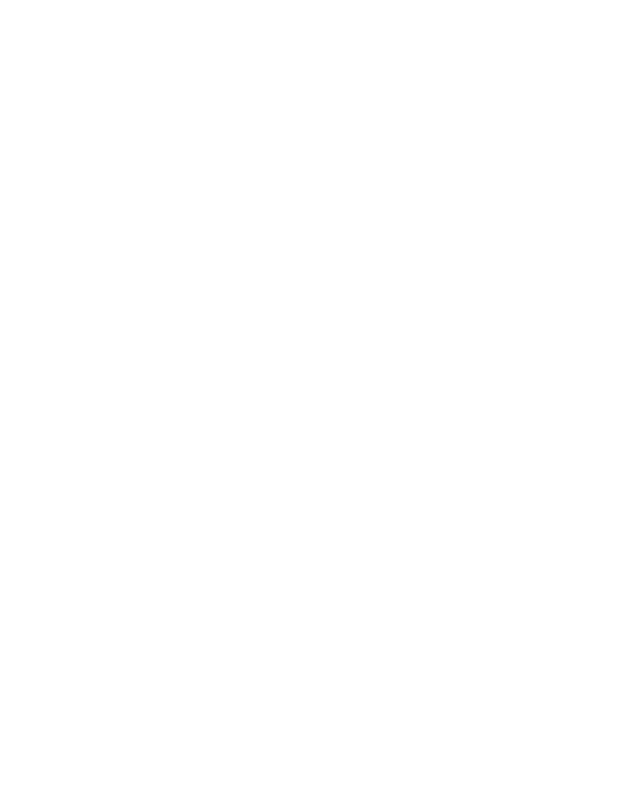
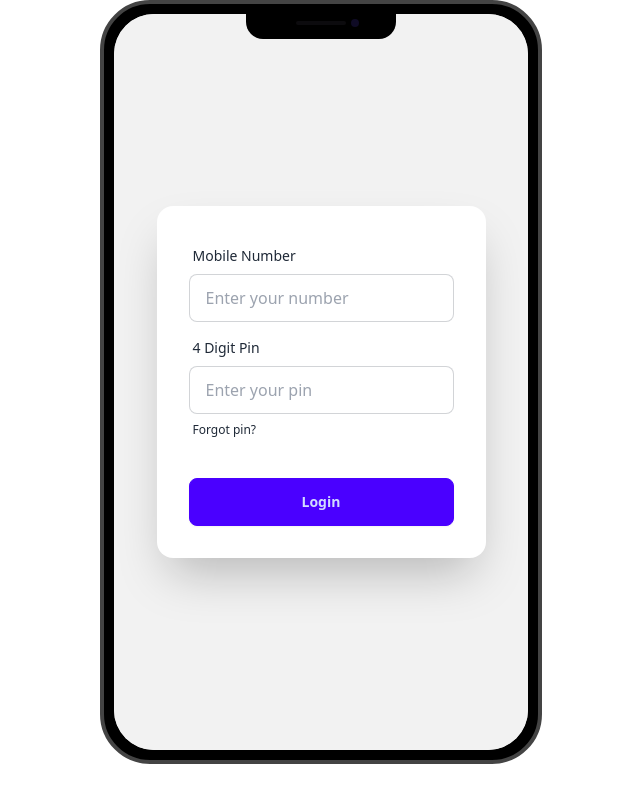
Before and after one commit to shakil200409/payoo, a plain HTML site: page index.html in a window 1280 px wide. Shown: the whole page, without its empty margins (319-959 px from the left). Drawn offline with nearby package versions, Linux system fonts and the light colour scheme.

Commit message:
Added login form

```diff
--- /dev/null
+++ b/JS/login.js
@@ -0,0 +1,11 @@
+document.getElementById('btn-login').addEventListener('click', function(event){
+    // Prevent the reloading of browser by default
+    event.preventDefault();
+    console.log('Login button clicked');
+
+    // Get the value of input field
+    const phoneNumber = document.getElementById('phone-number').value;
+    console.log(phoneNumber);
+
+
+})
--- a/index.html
+++ b/index.html
@@ -1,11 +1,55 @@
 <!DOCTYPE html>
-<html lang="en">
-<head>
-    <meta charset="UTF-8">
-    <meta name="viewport" content="width=device-width, initial-scale=1.0">
-    <title>Document</title>
-</head>
-<body>
+<html lang="en" data-theme="light">
+  <head>
+    <meta charset="UTF-8" />
+    <meta name="viewport" content="width=device-width, initial-scale=1.0" />
+    <title>Payoo Mobile Banking</title>
+    <link
+      href="https://cdn.jsdelivr.net/npm/daisyui@4.12.10/dist/full.min.css"
+      rel="stylesheet"
+      type="text/css"
+    />
+    <script src="https://cdn.tailwindcss.com"></script>
+  </head>
+  <body>
+    <main class="flex justify-center">
+        <div class="mockup-phone">
+            <div class="camera"></div>
+            <div class="display">
+              <div class="artboard artboard-demo phone-3">
+                <!-- Login Page -->
+                <div class="hero bg-base-200 min-h-screen">
+                    <div class="hero-content">
+                      <div class="card bg-base-100 w-full max-w-sm shrink-0 shadow-2xl">
+                        <form class="card-body">
+                          <div class="form-control">
+                            <label class="label">
+                              <span class="label-text">Mobile Number</span>
+                            </label>
+                            <input type="text" placeholder="Enter your number" class="input input-bordered" id="phone-number" required />
+                          </div>
+                          <div class="form-control">
+                            <label class="label">
+                              <span class="label-text">4 Digit Pin</span>
+                            </label>
+                            <input type="password" placeholder="Enter your pin" class="input input-bordered" required />
+                            <label class="label">
+                              <a href="#" class="label-text-alt link link-hover">Forgot pin?</a>
+                            </label>
+                          </div>
+                          <div class="form-control mt-6">
+                            <button class="btn btn-primary" id="btn-login">Login</button>
+                          </div>
+                        </form>
+                      </div>
+                    </div>
+                  </div>
+              </div>
+            </div>
+          </div>
 
-</body>
+    </main>
+
+    <script src="JS/login.js"></script>
+  </body>
 </html>
```
Also changed, not shown: tailwind.config.js (added, +8 -0 lines).
